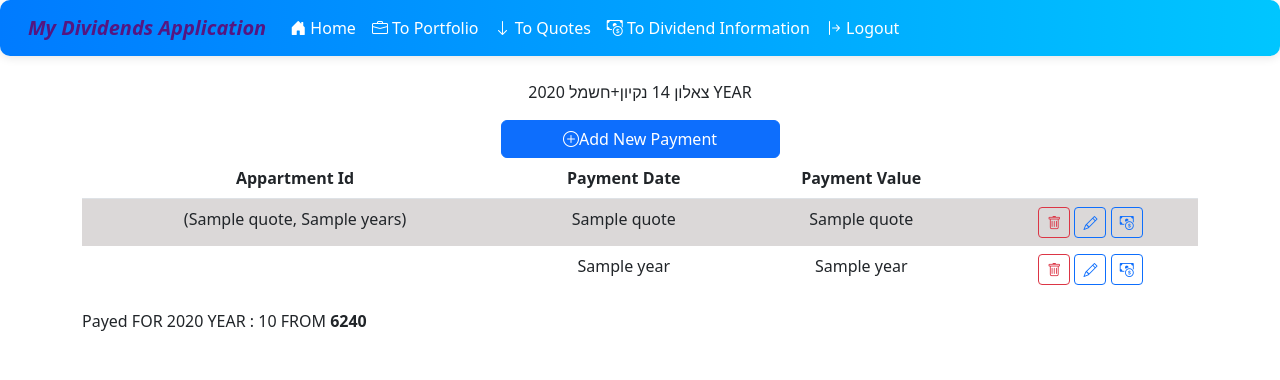
After one commit to louisayouz/my_pythonapp, a Flask app: template app/vaad/templates/vaad/vaad.html in a window 1280 px wide. The commit adds this page. Shown: the top 380 px of the page. Run offline with Flask 3, Linux system fonts and the light colour scheme; the visitor is signed in with stand-in values (Sample User, id 1); the template is opened without the code that fills it: most values are stand-ins (such as "Sample title", 1, 10 or a date in 2020); some libraries are stand-ins or nearby versions.

Commit message:
vaad added

```diff
--- a/app/__init__.py
+++ b/app/__init__.py
@@ -1,4 +1,4 @@
-from flask import Flask, session, redirect, url_for, request
+from flask import Flask, session, redirect, url_for, request, render_template
 from datetime import timedelta
 import os
 from app.helpers.db import close_db
@@ -15,11 +15,19 @@ def create_app():
     from .quotes.routes import quotes_bp
     from .dividends.routes import dividends_bp
 
+    from .vaad.routes import vaad_bp #local only
+
     app.register_blueprint(main_bp)
     app.register_blueprint(auth_bp)
     app.register_blueprint(portfolio_bp)
     app.register_blueprint(quotes_bp)
     app.register_blueprint(dividends_bp)
+
+    app.register_blueprint(vaad_bp) #local only
+
+    @app.errorhandler(404)
+    def page_not_found(error):
+        return render_template('404.html'), 404
 
 
     # Teardown DB
--- /dev/null
+++ b/app/constants.py
@@ -0,0 +1,2 @@
+CURRENT_YEAR = 2026
+YEAR_PAYMENT = 780
--- a/app/helpers/db/db_postgres.py
+++ b/app/helpers/db/db_postgres.py
@@ -3,10 +3,14 @@ import sys
 import bcrypt
 import psycopg2
 from psycopg2 import sql, OperationalError, IntegrityError
+from psycopg2.extras import RealDictCursor
+
 from app.helpers.utils import get_stock_info, nearest_weekday,is_valid_string,  month_from_timestamp, year_from_timestamp
 from collections import defaultdict
 from decimal import Decimal
 from datetime import datetime
+from app.constants import CURRENT_YEAR
+from app.constants import YEAR_PAYMENT
 import json
 
 from flask import g
@@ -745,3 +749,89 @@ def prev_year_exist(portfolio_id, prev_year):
         cur.close()
 
     return row is not None
+
+
+def payments():
+    conn = get_db_connection()
+    cur = conn.cursor()
+    result = {}
+    try:
+        cur.execute("SELECT appartment_id, pay_year, TO_CHAR(payment_at, 'DD-MM-YYYY'), payment, id  FROM payments WHERE pay_year=%s ORDER BY pay_year, appartment_id, payment_at DESC ", (2026, ))
+        data = cur.fetchall()
+        result = payments_to_show(data)
+    except psycopg2.Error as e:
+        print("SQL error:", e)
+    finally:
+        cur.close()
+
+
+    return result
+
+def payments_to_show( data):
+    result = {}
+    old_key = None
+    value_for_sum = 0
+    for rows in data:
+      key = str(rows[0])           # "1", "2", ...
+      value = rows[1:]             # [rowid, 2026, '01-08-2025', 100]
+
+      if key not in result:
+        result[key] = []
+        if old_key:
+            result[old_key].append([ '=', 'sum:', f"{value_for_sum} ({(YEAR_PAYMENT-value_for_sum)})", ''])
+            value_for_sum = 0
+
+      old_key = key
+      value_for_sum = value_for_sum + value[2]
+      result[key].append(value)
+
+    if old_key:
+        result[old_key].append([ '=', 'sum:', f"{value_for_sum} ({(YEAR_PAYMENT-value_for_sum)})", ''])
+
+    print(result)
+    return result
+
+def new_payment(pay_year, app_id, payment):
+    conn = get_db_connection()
+    cur = conn.cursor()
+    cur.execute("INSERT INTO payments (pay_year, appartment_id, payment_at, payment) VALUES(%s, %s, NOW(), %s)", (pay_year, app_id, payment))
+    conn.commit()
+    cur.close()
+    return True
+
+def remove_payment(payment_id):
+    conn = get_db_connection()
+    cur = conn.cursor()
+    cur.execute("DELETE FROM payments WHERE id=%s", (payment_id, ))
+    conn.commit()
+    cur.close()
+    return True
+
+def change_payment(payment_id, app_id, payment, pay_year, payed_at):
+    conn = get_db_connection()
+    cur = conn.cursor()
+    stmt = f"""
+        UPDATE payments
+        SET  payment=%s, pay_year=%s, payment_at = %s
+        WHERE id = %s AND appartment_id=%s
+    """
+    cur.execute(stmt, ( payment, pay_year, payed_at, payment_id, app_id))
+    conn.commit()
+    cur.close()
+    return True
+
+def get_payment(payment_id):
+    conn = get_db_connection()
+    cur = conn.cursor(cursor_factory=RealDictCursor)
+    result = {}
+    try:
+        cur.execute("SELECT appartment_id, pay_year, TO_CHAR(payment_at, 'DD-MM-YYYY'), payment, id  FROM payments WHERE id=%s LIMIT 1", (payment_id, ))
+        result = cur.fetchall()
+
+    except psycopg2.Error as e:
+        print("SQL error:", e)
+    finally:
+        cur.close()
+
+
+    return result
--- a/app/quotes/templates/quotes/quotes.html
+++ b/app/quotes/templates/quotes/quotes.html
@@ -124,6 +124,7 @@
                 <!---<a href="{{ url_for('quotes.delete_quote_to_portfolio', portfolioid=portfolioid, quoteid=entry[0]) }}" title="Delete"><i class="bi bi-trash text-danger" ></i></a>
                 &nbsp;
                 --->
+
                 {% if entry[10] == 'add' %}
                 <button class="btn btn-sm btn-outline-success" onclick="AddNewQuoteCount('{{ entry[0]}}')">
                   <i class="bi bi-plus-circle"></i>
--- a/app/quotes/templates/quotes/quotes_js.js
+++ b/app/quotes/templates/quotes/quotes_js.js
@@ -8,6 +8,7 @@
         case 'symbol':
           $('#edit_symbol').html($(item).data('symbol'));
           $('#edit_quoteid').val($(item).data('quoteid'));
+          break;
         case 'price':
           $('#edit_price').val($(item).attr('price'));console.log($(item).attr('price')); break;
           break;
--- a/app/templates/base.html
+++ b/app/templates/base.html
@@ -11,6 +11,9 @@
     <!-- login -->
 
     <script src="https://code.jquery.com/jquery-3.5.1.min.js"></script>
+
+    <link rel="stylesheet" href="https://cdn.jsdelivr.net/npm/bootstrap-icons@1.10.5/font/bootstrap-icons.css">
+
 
     <link href="{{url_for('static', filename='style.css')}}" rel="stylesheet">
 
@@ -93,7 +96,9 @@
 </head>
 <body>
 
+  {% if appname != 'vaad' %}
   {% include 'navbar.html' %}
+  {% endif %}
 
   <div class="container mt-4">
       {% block content %}{% endblock %}
--- a/app/templates/navbar.html
+++ b/app/templates/navbar.html
@@ -1,5 +1,4 @@
 
-<link rel="stylesheet" href="https://cdn.jsdelivr.net/npm/bootstrap-icons@1.10.5/font/bootstrap-icons.css">
 <style>
    .text-navy {
     color: #000080 !important;
--- /dev/null
+++ b/app/vaad/templates/vaad/vaad.html
@@ -0,0 +1,172 @@
+{% extends "base.html" %}
+
+{% block title %} Payments  {{cur_year}} {% endblock %}
+
+{% block content %}
+<div  class="center">
+  צאלון 14 נקיון+חשמל {{cur_year}} YEAR
+
+
+  <br><button type="submit" class="btn btn-primary w-25 mt-3" onclick="togglePaymentPopup()">
+    <i class="bi bi-plus-circle"></i>Add New Payment
+  </button>
+
+  <table class="table table-striped">
+    <thead>
+      <tr>
+        <th> Appartment Id </th>
+        <th> Payment Date </th>
+        <th> Payment Value </th>
+        <th></th>
+      </tr>
+    </thead>
+    <tbody>
+      {% set nssum = namespace(common_payed = 0) %}
+
+      {% set app_id = 0 %}
+      {% set ns = namespace(new_key=0) %}
+
+      {% for data_key in data %}
+        {% if app_id != data_key %}
+           {% set ns.new_key = 1 %}
+        {% endif %}
+
+        {% set entry = data[ data_key ] %}
+            {% for row_entry in entry %}
+            {% set app_id = data_key %}
+
+            <tr id="rowid_{{ row_entry[3]}}">
+              <td class="td_app_id" data-appid="{{app_id}}">
+                {% if ns.new_key %}
+                  {{ app_id}}
+                {% endif %}
+                {% set ns.new_key = 0  %}
+              </td>
+              <!--- <td>
+                {{ row_entry[0]}}
+              </td> -->
+              <td class="td_payed_at">
+                {{ row_entry[1]}}
+              </td>
+
+              <td class="td_payment">
+                {{ row_entry[2]}}
+
+
+              </td>
+              <td>
+                {% if row_entry[0] != '=' %}
+                {%  set nssum.common_payed = nssum.common_payed+ row_entry[2]%}
+                <button class="btn btn-sm btn-outline-danger" onclick="location.href='/remove_payment/{{ row_entry[3]}}'">
+                  <i class="bi bi-trash"></i>
+                  <span class="d-inline d-md-none"> Delete</span>
+                </button>
+                <button class="btn btn-sm btn-outline-primary" onclick="editPaymentModal({{ row_entry[3]}}, {{app_id}})">
+                  <i class="bi bi-pencil"></i>
+                  <span class="d-inline d-md-none"> Edit</span>
+                </button>
+                <button class="btn btn-sm btn-outline-primary" onclick="location.href='/receipt/{{ row_entry[3]}}'">
+                  <i class="bi bi-cash-coin"></i>
+                  <span class="d-inline d-md-none"> Receipt</span>
+                </button>
+                {% endif %}
+              </td>
+            </tr>
+            {% endfor %}
+        {% endfor %}
+      </tbody>
+    </table>
+</div>
+<div> Payed FOR {{cur_year}} YEAR : {{nssum.common_payed}} FROM <b>{{65*12*8}}</b></div>
+
+ </br></br>
+
+
+  <div class="content">
+      <div onclick="togglePaymentPopup()" class="close-btn">
+          &times
+      </div>
+
+      <h3>Add Payment</h3>
+        <form method="POST" action="/vaad_add_payment" id="''">
+          Enter Appartemnt #: <input type="text" name="app_id" id="form_app_id"><br>
+          Payment Amount: <input type="text" name="payment"> <br>
+          Enter Year: <input type="text" name="for_year" id="for_year" value ='{{cur_year}}'> <br>
+          <button type="submit" class="btn btn-primary mt-3">Add New Payment</button>
+        </form>
+  </div>
+
+  <div class="modal fade" id="editPaymentModal" tabindex="-1">
+    <div class="modal-dialog modal-dialog-centered" >
+      <div class="modal-content p-3">
+
+        <div class="modal-header">
+          <h5 class="modal-title">Edit Payment</h5>
+          <button type="button" class="btn-close" data-bs-dismiss="modal"></button>
+        </div>
+
+        <div class="modal-body">
+          <form method="post" action="/edit_payment" >
+            <input type="hidden" name="payment_id" id="payment_id" value="">
+
+            <div>
+            Appartment Id: <input id='app_id' type="text" name="app_id" class="form_input_field">
+            </div>
+            Payment Year:<span> <b> 2026 </b></span>
+            </br>
+            Payment: <input type="text" name="payment" id="payment" class="form_input_field">
+            <br>
+            Payed At: <input id='payed_at' type="text" name="payed_at" class="form_input_field">
+            <br>
+            <button type="submit" class="btn btn-primary mt-3">Execute Edit</button>
+          </form>
+        </div>
+      </div>
+    </div>
+  </div>
+
+<script type="text/javascript">
+  function togglePaymentPopup(for_year=0) {
+    if (for_year == 0){
+      for_year = getCurrentYear();
+    }
+    else{
+      $("#for_year").attr('readonly', true);
+    }
+
+    $("#for_year").val(for_year);
+
+    $(".content").toggle();
+  }
+
+
+function editPaymentModal(row_id, app_id){
+
+  tds = $("#rowid_"+row_id).find('td');
+
+  $('#payment_id').val(row_id);
+
+  tds.each( function(idx, item){
+    cls = $(item).attr('class');
+    switch (cls) {
+      case 'td_app_id':
+        $("#app_id").val($(this).data('appid'));
+        break;
+      case 'td_payed_at':
+        console.log($(this).text().trim());
+        $("#payed_at").val($(this).text().trim());
+        break;
+      case 'td_payment':
+        $('#payment').val($(this).text().trim());
+        break;
+      case 'td_payment_id':
+        $('#payment_id').val(row_id);
+        break;
+    }
+  })
+  const modal = new bootstrap.Modal(document.getElementById('editPaymentModal'));
+  modal.show();
+}
+
+</script>
+{% endblock %}
```
Also changed, not shown: app/helpers/db/db_mysql.py (+84 -0 lines), app/helpers/dtatabase.sql (+18 -0 lines), app/templates/404.html (added, +36 -0 lines), app/vaad/routes.py (added, +57 -0 lines), app/vaad/templates/vaad/receipt.html (added, +59 -0 lines).
